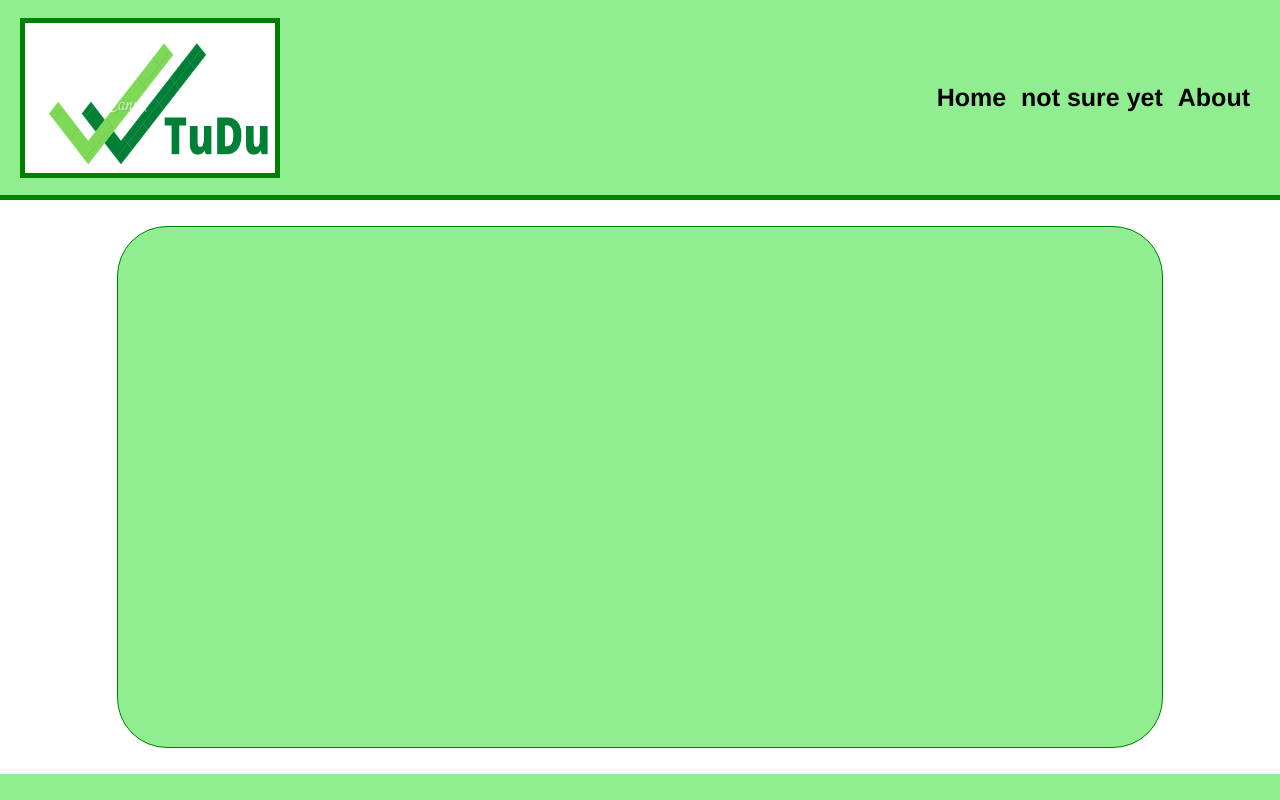
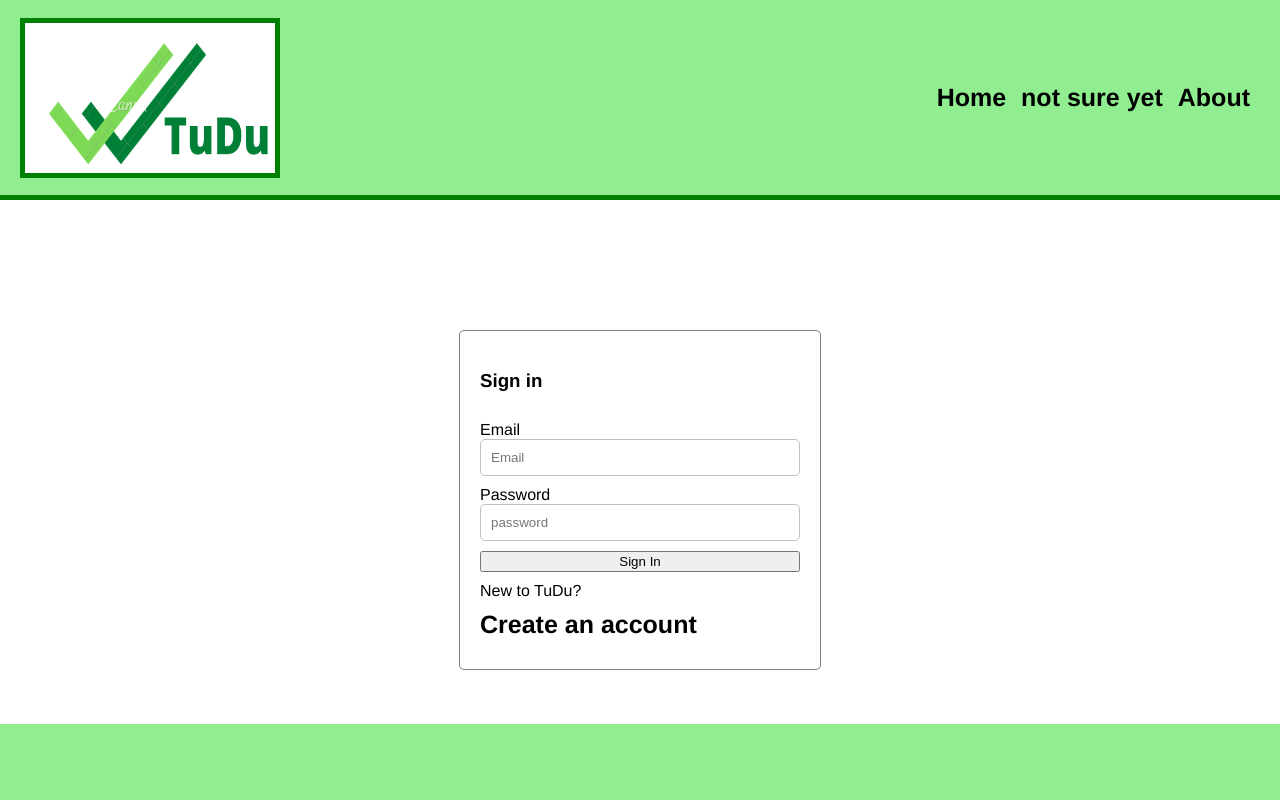
Before and after one commit to lhoogenraad/tudu-application, a React (Create React App) app in the folder frontend/: page /signin in a window 1280 px wide. Built offline with nearby package versions, Linux system fonts and the light colour scheme.

Commit message:
Styling sign in page, also moved tasklist div to homescreen so weird big green box doesn't appear on every page, looks a lot more sleek now!

```diff
--- a/frontend/src/App.js
+++ b/frontend/src/App.js
@@ -18,11 +18,9 @@ function App() {
         </ul>
       </header>
       <main className="main">
-        <div className="tasklist">
           <Route className="route" path="/" exact={true} component={Homescreen}></Route>
           <Route className="route" path="/tasks/:id" component={Taskscreen}></Route>
-          <Route className="route" path="signin" component={SignInScreen}></Route>
-        </div>
+          <Route className="route" path="/signin" component={SignInScreen}></Route>
       </main>
       <footer className="footer"></footer>
     </div>
--- a/frontend/src/index.css
+++ b/frontend/src/index.css
@@ -219,3 +219,34 @@ html{
     opacity: 1;
     right: 0;
   }
+
+  /* Sign in screen */
+
+  .form{
+    display: flex;
+    justify-content: center;
+    align-items: center;
+    height: 100%;
+  }
+
+
+.form-container{
+  display: flex;
+  flex-direction: column;
+  width: 32rem;
+  padding: 2rem;
+  border: .1rem solid grey;
+  border-radius: .5rem;
+}
+
+.form-container li{
+  display: flex;
+  flex-direction: column;
+  margin-bottom: 1rem;
+}
+
+input{
+  padding: 1rem;
+  border: .1rem #c0c0c0 solid;
+  border-radius: .5rem;
+}
--- a/frontend/src/screens/homescreen.js
+++ b/frontend/src/screens/homescreen.js
@@ -20,6 +20,7 @@ function Homescreen(props) {
   return (
     loading ? <div>Loading...</div> :
       error ? <div>{error}</div> :
+        <div className="tasklist">
           <ul className="tasksul">
             {
               tasks.map(task =>
@@ -35,6 +36,7 @@ function Homescreen(props) {
               )
             }
           </ul>
+        </div>
   )
 }
 
--- a/frontend/src/screens/signinscreen.js
+++ b/frontend/src/screens/signinscreen.js
@@ -1,6 +1,6 @@
 import React, { useEffect, useState } from 'react';
 import { useDispatch, useSelector } from 'react-redux';
-//import { Link } from 'react-router-dom';
+import { Link } from 'react-router-dom';
 //import { getUser } from '../actions/userActions';
 
 function SignInScreen(props) {
@@ -10,8 +10,8 @@ function SignInScreen(props) {
     const [email, setEmail] = useState('');
     const [password, setPassword] = useState('');
 
-    const userSelect = useSelector(state => state.userSelect);
-    const { user , loading, error } = userSelect;
+    /*const userSelect = useSelector(state => state.userSelect);
+    const { user , loading, error } = userSelect;*/
 
 
 
@@ -19,10 +19,18 @@ function SignInScreen(props) {
         return () => { };
     }, []);
 
+    const submitHandler = (e) => {
+        // Prevent page from refreshing after submission
+        e.preventDefault();
+    }
+
     return (
         <div className="form">
             <form onSubmit={submitHandler}>
                 <ul className="form-container">
+                    <li>
+                        <h3>Sign in</h3>
+                    </li>
                     <li>
                         <label for="email">Email</label>
                         <input
```
Lines whose indentation alone changed are shown as unchanged.
